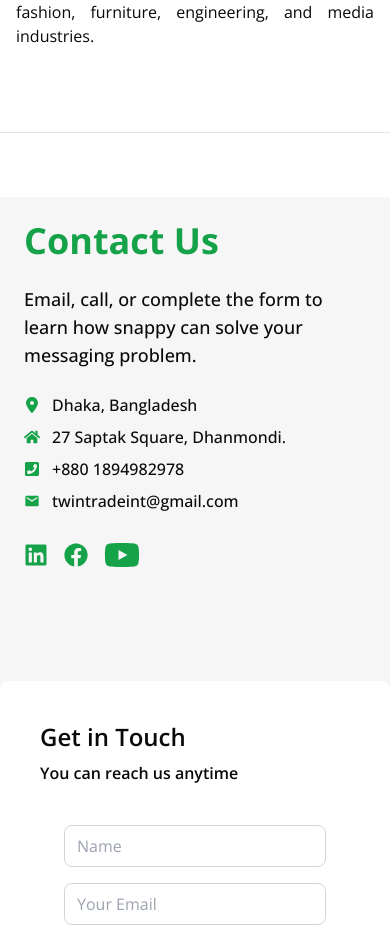
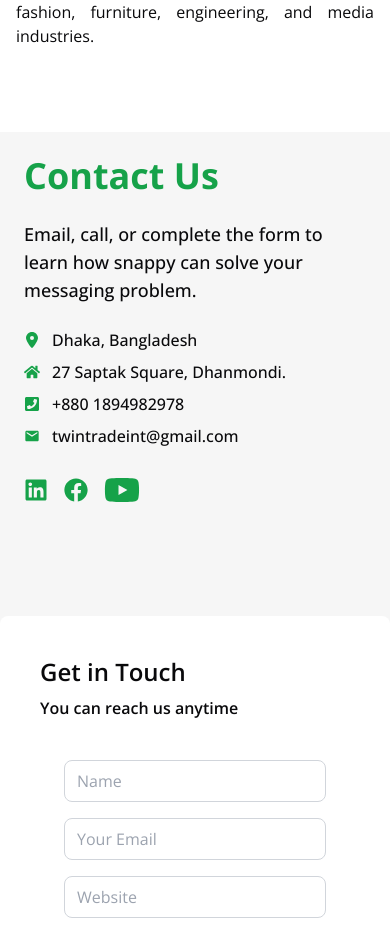
Before and after one commit to tendertradinginc/sunway-international-client, a Next.js app: page /AboutUs in a window 390 px wide. Shown: the part 4283-5212 px from the top of the page. Built offline with nearby package versions, Linux system fonts and the light colour scheme.

Commit message:
modify navbar

```diff
--- a/src/app/(withCommonLayout)/AboutUs/page.js
+++ b/src/app/(withCommonLayout)/AboutUs/page.js
@@ -7,7 +7,7 @@ const AboutUsPage = () => {
     return (
         <div className="">
             <AboutUs />
-            < hr />
+
             <ContactUs />
         </div>
     );
--- a/src/app/globals.css
+++ b/src/app/globals.css
@@ -3,6 +3,10 @@
 @tailwind utilities;
 * {
   user-select: none;
+}
+
+html{
+  scroll-behavior: smooth;
 }
 
 @layer base {
--- a/src/components/aboutUs/AboutUs.jsx
+++ b/src/components/aboutUs/AboutUs.jsx
@@ -5,6 +5,7 @@ import SectionTitle from "../shared/SectionTitle/SectionTitle";
 
 const AboutUs = () => {
   return (
+
     <div>
       <div>
         <div className="relative h-full w-full">
--- a/src/components/contactUs/ContactUs.jsx
+++ b/src/components/contactUs/ContactUs.jsx
@@ -34,7 +34,7 @@ const ContactUs = () => {
     };
 
     return (
-        <section className="mt-16 bg-[#F6F6F6]">
+        <section id="contact-section" className="mt-16 bg-[#F6F6F6]">
             <div className="max-w-5xl mx-auto  flex flex-col lg:flex-row justify-center items-center  gap-5 ">
 
                 <div className="flex-1 flex flex-col justify-center items-start p-6">
--- a/src/components/shared/Navbar/NavItems.jsx
+++ b/src/components/shared/Navbar/NavItems.jsx
@@ -67,6 +67,10 @@ const NavItems = ({ className }) => {
           </DropdownMenuItem>
         </DropdownMenuContent>
       </DropdownMenu>
+
+      <div className="block md:hidden mt-2  ">
+        <Link href="/AboutUs#contact-section">  <Button>Contact Us</Button></Link>
+        </div>
     </div>
   );
 };
--- a/src/components/shared/Navbar/Navbar.jsx
+++ b/src/components/shared/Navbar/Navbar.jsx
@@ -7,6 +7,7 @@ import { useEffect, useState } from "react";
 import { RiMenu3Line } from "react-icons/ri";
 import MaxWidthWrapper from "../../custom/MaxWidthWrapper";
 import NavItems from "./NavItems";
+import { Button } from "@/components/ui/button";
 
 const Navbar = () => {
   const [isVisible, setIsVisible] = useState(true);
@@ -35,7 +36,7 @@ const Navbar = () => {
       className={`fixed z-50 w-full bg-white py-2 shadow-lg backdrop-blur-md duration-300 ${isVisible ? "top-0" : "-top-24"}`}
     >
       <MaxWidthWrapper className="flex items-center justify-between">
-        <Link href="/">
+      <Link href="/">
           <Image
             loader={customLoader}
             src="https://i.ibb.co/MZfwXL1/7-removebg-preview.png"
@@ -45,8 +46,12 @@ const Navbar = () => {
           />
         </Link>
 
-        <div className="hidden md:block">
+        <div className="hidden md:block  ">
           <NavItems />
+        </div>
+
+        <div className="hidden md:block  ">
+        <Link href="/AboutUs#contact-section">  <Button>Contact Us</Button></Link>
         </div>
 
         <Sheet>
```
